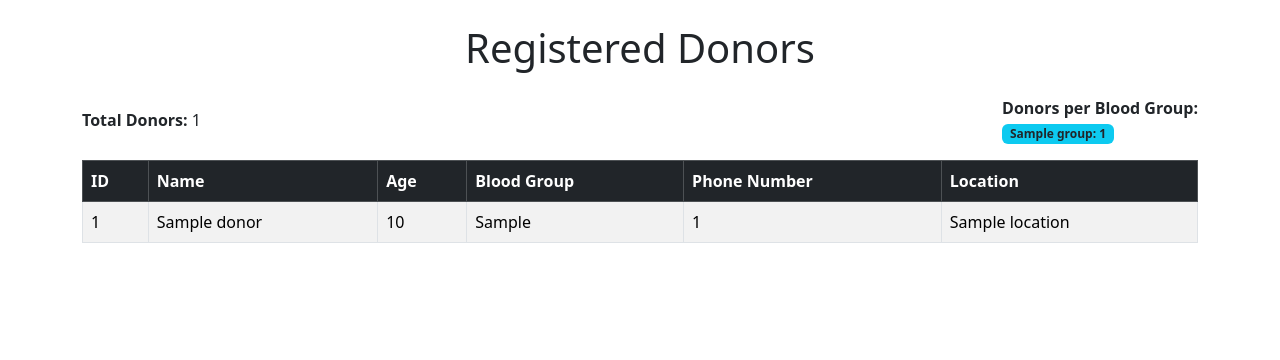
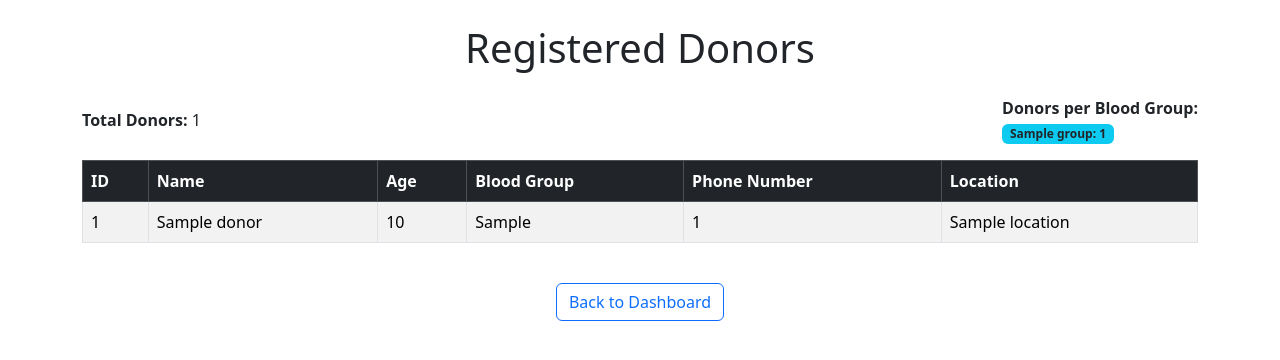
Before and after one commit to arnavt1605/IVR-Caller-System, a Flask app: template templates/donors.html in a window 1280 px wide. Shown: the top 360 px of the page. Run offline with Flask 3, Linux system fonts and the light colour scheme; the template is opened without the code that fills it: most values are stand-ins (such as "Sample title", 1, 10 or a date in 2020); some libraries are stand-ins or nearby versions.

Commit message:
Added donors.html

```diff
--- a/templates/donors.html
+++ b/templates/donors.html
@@ -56,6 +56,11 @@
         {% endfor %}
       </ul>
     </nav>
+
+    <!-- Back to Dashboard Button -->
+    <div class="text-center mt-4">
+      <a href="/dashboard" class="btn btn-outline-primary">Back to Dashboard</a>
+    </div>
   </div>
 
   <script src="/static/bootstrap/js/bootstrap.bundle.min.js"></script>
```
